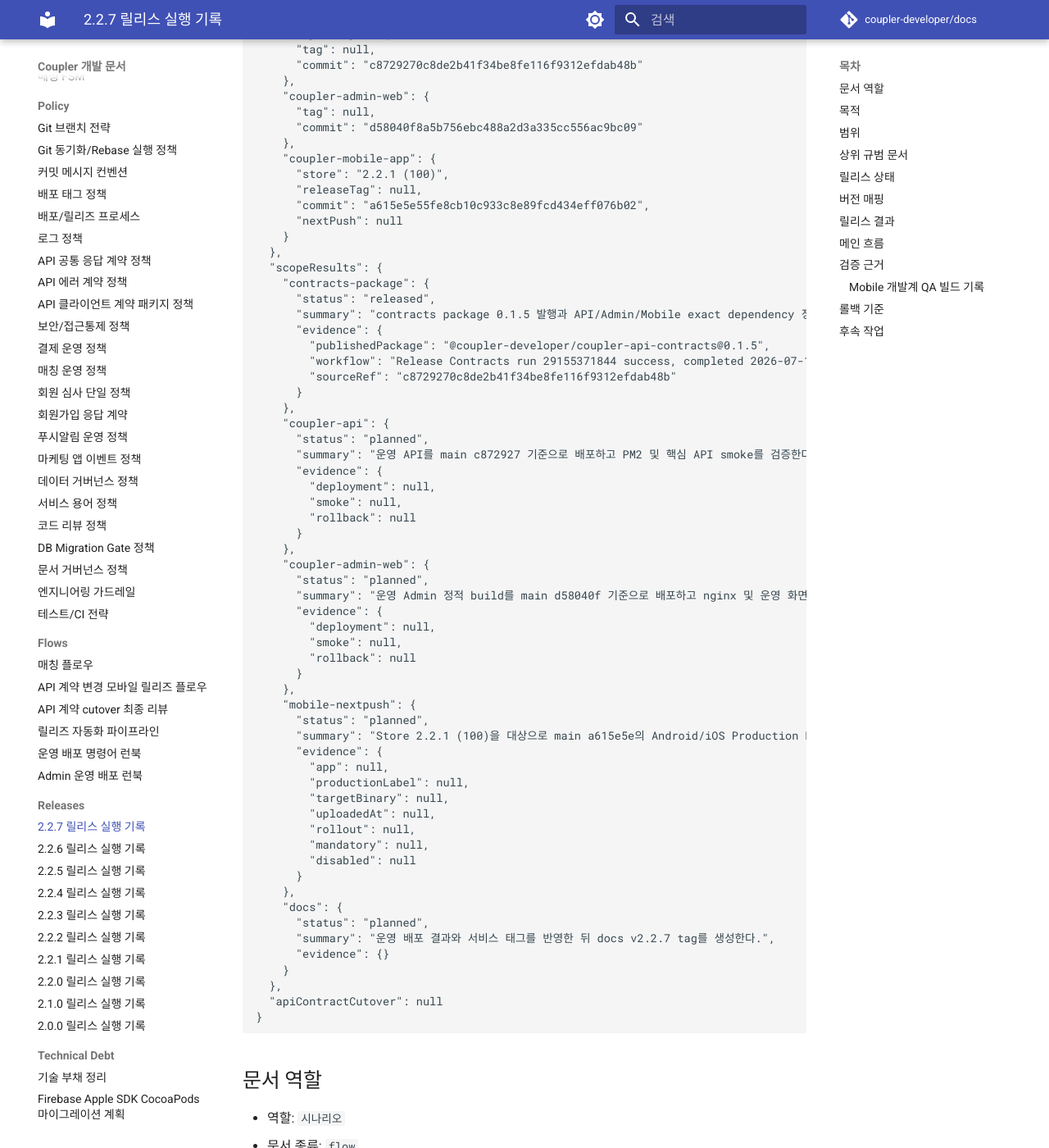
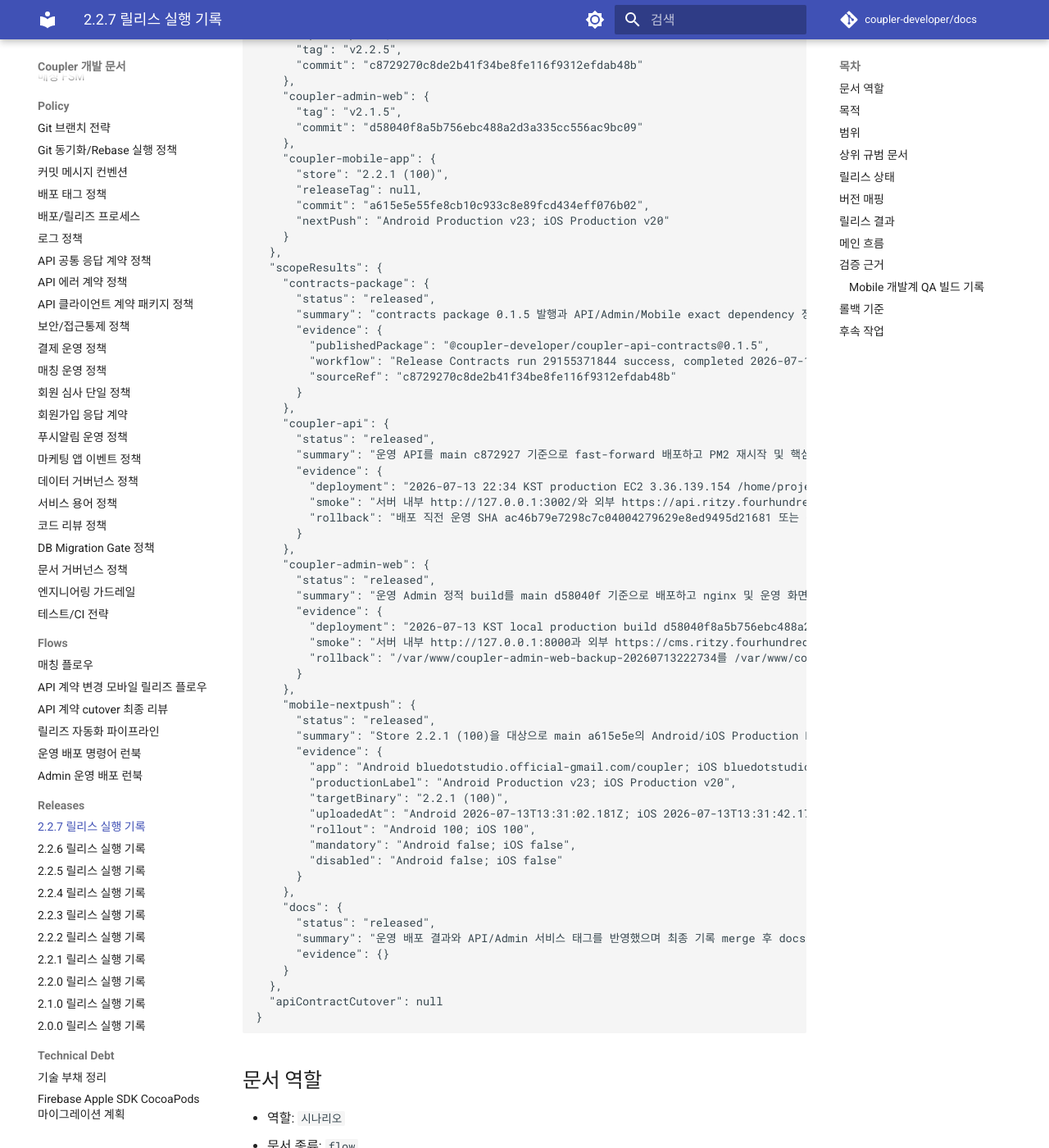
Before and after one commit to coupler-developer/docs, an MkDocs documentation site: the page built from content/releases/v2.2.7.md, in a window 1280 px wide and 1400 px high, scrolled down 482 px. Shown: the whole window at 82% size. Built offline with MkDocs 1.6.1 and Material for MkDocs 9.7.7, drawn with Linux system fonts in a browser that asks for light colours; comment, search, counter and statistics services are not loaded; some of the changed text lies outside the part shown.

Commit message:
docs(release): v2.2.7 운영 배포 결과 기록

```diff
--- a/content/releases/v2.2.7.md
+++ b/content/releases/v2.2.7.md
@@ -4,7 +4,7 @@
 {
   "schema": "release-metadata/v1",
   "version": "v2.2.7",
-  "status": "in_progress",
+  "status": "released",
   "releaseScopes": [
     "contracts-package",
     "coupler-api",
@@ -15,22 +15,22 @@
   "extraRepoRefs": [],
   "versionMapping": {
     "docs": {
-      "tag": null,
+      "tag": "v2.2.7",
       "commit": null
     },
     "coupler-api": {
-      "tag": null,
+      "tag": "v2.2.5",
       "commit": "c8729270c8de2b41f34be8fe116f9312efdab48b"
     },
     "coupler-admin-web": {
-      "tag": null,
+      "tag": "v2.1.5",
       "commit": "d58040f8a5b756ebc488a2d3a335cc556ac9bc09"
     },
     "coupler-mobile-app": {
       "store": "2.2.1 (100)",
       "releaseTag": null,
       "commit": "a615e5e55fe8cb10c933c8e89fcd434eff076b02",
-      "nextPush": null
+      "nextPush": "Android Production v23; iOS Production v20"
     }
   },
   "scopeResults": {
@@ -44,39 +44,39 @@
       }
     },
     "coupler-api": {
-      "status": "planned",
-      "summary": "운영 API를 main c872927 기준으로 배포하고 PM2 및 핵심 API smoke를 검증한다.",
+      "status": "released",
+      "summary": "운영 API를 main c872927 기준으로 fast-forward 배포하고 PM2 재시작 및 핵심 API smoke를 완료했다.",
       "evidence": {
-        "deployment": null,
-        "smoke": null,
-        "rollback": null
+        "deployment": "2026-07-13 22:34 KST production EC2 3.36.139.154 /home/projects/coupler-api를 c8729270c8de2b41f34be8fe116f9312efdab48b로 fast-forward했다. pnpm install --frozen-lockfile, pm2 restart coupler-api --update-env, pm2 save가 통과했다.",
+        "smoke": "서버 내부 http://127.0.0.1:3002/와 외부 https://api.ritzy.fourhundred.co.kr/가 HTTP 200을 반환했다. PM2 coupler-api가 online이고 새 프로세스 로그에서 server started on port 3002를 확인했다. getSettingList version_code=100은 ok=true, force_update=0, version_code=1은 ok=true, force_update=2를 반환했다.",
+        "rollback": "배포 직전 운영 SHA ac46b79e7298c7c04004279629e8ed9495d21681 또는 직전 운영 태그 v2.2.4로 복구한 뒤 pm2 coupler-api를 재시작한다."
       }
     },
     "coupler-admin-web": {
-      "status": "planned",
-      "summary": "운영 Admin 정적 build를 main d58040f 기준으로 배포하고 nginx 및 운영 화면 smoke를 검증한다.",
+      "status": "released",
+      "summary": "운영 Admin 정적 build를 main d58040f 기준으로 배포하고 nginx 및 운영 화면 smoke를 완료했다.",
       "evidence": {
-        "deployment": null,
-        "smoke": null,
-        "rollback": null
+        "deployment": "2026-07-13 KST local production build d58040f8a5b756ebc488a2d3a335cc556ac9bc09를 rsync --delete로 3.36.139.154:/var/www/coupler-admin-web/에 배포했다. nginx -t와 systemctl restart nginx가 통과했으며 backup /var/www/coupler-admin-web-backup-20260713222734를 보존했다.",
+        "smoke": "서버 내부 http://127.0.0.1:8000과 외부 https://cms.ritzy.fourhundred.co.kr가 HTTP 200을 반환했다. asset-manifest에서 main.66fc68f7.js와 main.fa65b435.css를 확인했다.",
+        "rollback": "/var/www/coupler-admin-web-backup-20260713222734를 /var/www/coupler-admin-web/로 rsync 복원하고 nginx를 재시작하거나 직전 Admin 태그 v2.1.4를 다시 build한다."
       }
     },
     "mobile-nextpush": {
-      "status": "planned",
-      "summary": "Store 2.2.1 (100)을 대상으로 main a615e5e의 Android/iOS Production NextPush를 배포한다.",
+      "status": "released",
+      "summary": "Store 2.2.1 (100)을 대상으로 main a615e5e의 Android/iOS Production NextPush를 배포했다. Store 재제출과 신규 native tag는 범위가 아니다.",
       "evidence": {
-        "app": null,
-        "productionLabel": null,
-        "targetBinary": null,
-        "uploadedAt": null,
-        "rollout": null,
-        "mandatory": null,
-        "disabled": null
+        "app": "Android bluedotstudio.official-gmail.com/coupler; iOS bluedotstudio.official-gmail.com/coupler-ios",
+        "productionLabel": "Android Production v23; iOS Production v20",
+        "targetBinary": "2.2.1 (100)",
+        "uploadedAt": "Android 2026-07-13T13:31:02.181Z; iOS 2026-07-13T13:31:42.176Z",
+        "rollout": "Android 100; iOS 100",
+        "mandatory": "Android false; iOS false",
+        "disabled": "Android false; iOS false"
       }
     },
     "docs": {
-      "status": "planned",
-      "summary": "운영 배포 결과와 서비스 태그를 반영한 뒤 docs v2.2.7 tag를 생성한다.",
+      "status": "released",
+      "summary": "운영 배포 결과와 API/Admin 서비스 태그를 반영했으며 최종 기록 merge 후 docs v2.2.7 tag를 생성한다.",
       "evidence": {}
     }
   },
@@ -112,23 +112,26 @@
 ## 릴리스 상태
 
 - 목표 버전: `v2.2.7`
-- 전체 상태: `in_progress`
-- 완료 범위: contracts package `0.1.5` 발행
-- 대기 범위: API/Admin 운영 배포, Mobile NextPush, post-deploy smoke, 서비스 태그, docs 최종 기록과 태그
+- 전체 상태: `released`
+- 완료 범위: contracts package `0.1.5` 발행, API/Admin 운영 배포와 smoke, Mobile Android/iOS Production NextPush, API/Admin 서비스 태그, docs 최종 기록
+- 대기 범위: `N/A`
 
 ## 버전 매핑
 
-- `docs`: 기록 버전 `v2.2.7`, 태그 `N/A` (운영 완료 후 생성)
-- `coupler-api`: 태그 `N/A` (운영 검증 후 목표 `v2.2.5`), 커밋 `c8729270c8de2b41f34be8fe116f9312efdab48b`
-- `coupler-admin-web`: 태그 `N/A` (운영 검증 후 목표 `v2.1.5`), 커밋 `d58040f8a5b756ebc488a2d3a335cc556ac9bc09`
-- `coupler-mobile-app`: Store `2.2.1 (100)`, 릴리스 태그 `N/A` (NextPush-only), 커밋 `a615e5e55fe8cb10c933c8e89fcd434eff076b02`, NextPush `N/A` (배포 전)
+- `docs`: 기록 버전·태그 `v2.2.7`
+- `coupler-api`: 태그 `v2.2.5`, 커밋 `c8729270c8de2b41f34be8fe116f9312efdab48b`
+- `coupler-admin-web`: 태그 `v2.1.5`, 커밋 `d58040f8a5b756ebc488a2d3a335cc556ac9bc09`
+- `coupler-mobile-app`: Store `2.2.1 (100)`, 릴리스 태그 `N/A` (NextPush-only), 커밋 `a615e5e55fe8cb10c933c8e89fcd434eff076b02`, NextPush `Android Production v23; iOS Production v20`
 - `coupler-mobile-app` 제출 마커 태그: `N/A` (Mobile Store 제출 없음)
 - 제출 마커 증빙 이관/삭제: `N/A` (Mobile Store 제출 없음)
 
 ## 릴리스 결과
 
 - contracts package `0.1.5` 발행과 세 레포의 exact version 정렬을 확인했다.
-- API/Admin/Mobile 운영 배포와 검증 결과는 실행 후 이 문서에 반영한다.
+- Admin build를 운영 nginx에 배포하고 내부·외부 HTTP 200과 새 asset manifest를 확인했다.
+- Mobile Store `2.2.1 (100)`에 Android Production `v23`, iOS Production `v20`을 100% 비강제·활성 상태로 배포했다.
+- API 운영 EC2를 `c872927`로 fast-forward하고 PM2 online, 내부·외부 HTTP 200, 앱 버전 gate 응답을 확인했다.
+- 운영 검증 후 API `v2.2.5`, Admin `v2.1.5` annotated tag를 발행했다.
 - 이번 배포는 기존 URL-encoded Mobile 요청 호환 parser를 유지하는 호환 배포이며 legacy cutover가 아니다.
 
 ## 메인 흐름
@@ -144,8 +147,12 @@
 - contracts package: `@coupler-developer/coupler-api-contracts@0.1.5`
 - Release Contracts workflow: run `29155371844`, source ref `c8729270c8de2b41f34be8fe116f9312efdab48b`, success
 - 소비자 dependency: Admin/Mobile `package.json`과 lockfile `0.1.5` exact pin
-- Mobile 품질 게이트: PR #157 CI eslint/prettier/storybook/test/typecheck 통과, local 51 suites·367 tests·10 snapshots 통과
-- 품질 게이트와 운영 smoke: 배포 진행 후 기록
+- API 품질 게이트: lint, typecheck, format, tests, contracts check와 package pack 통과
+- Admin 품질 게이트: lint, typecheck, format, 9 suites·72 tests, production build 통과
+- Mobile 품질 게이트: PR #157 CI eslint/prettier/storybook/test/typecheck 및 local 51 suites·367 tests·10 snapshots 통과
+- Admin 운영 smoke: internal/external HTTP 200, asset-manifest `main.66fc68f7.js`, `main.fa65b435.css`
+- Mobile 운영 smoke: Android Production `v23`, iOS Production `v20`, rollout 100, mandatory false, disabled false
+- API 운영 smoke: deployed SHA `c872927`, PM2 online, internal/external HTTP 200, version code 100/1 force_update 0/2
 - API contract cutover: `N/A` - URL-encoded 호환 parser와 기존 Store `2.2.1 (100)` 지원을 유지하는 호환 배포이며 legacy 경로를 제거하지 않음
 
 ### Mobile 개발계 QA 빌드 기록
@@ -165,5 +172,5 @@
 
 ## 후속 작업
 
-- 운영 배포·검증·서비스 태그 결과를 반영하고 전체 상태를 확정한다.
+- docs 최종 기록 merge 후 annotated tag `v2.2.7`을 발행한다.
 - URL-encoded parser 제거는 legacy traffic Gate를 충족한 별도 cutover PR과 릴리즈로 수행한다.
```
